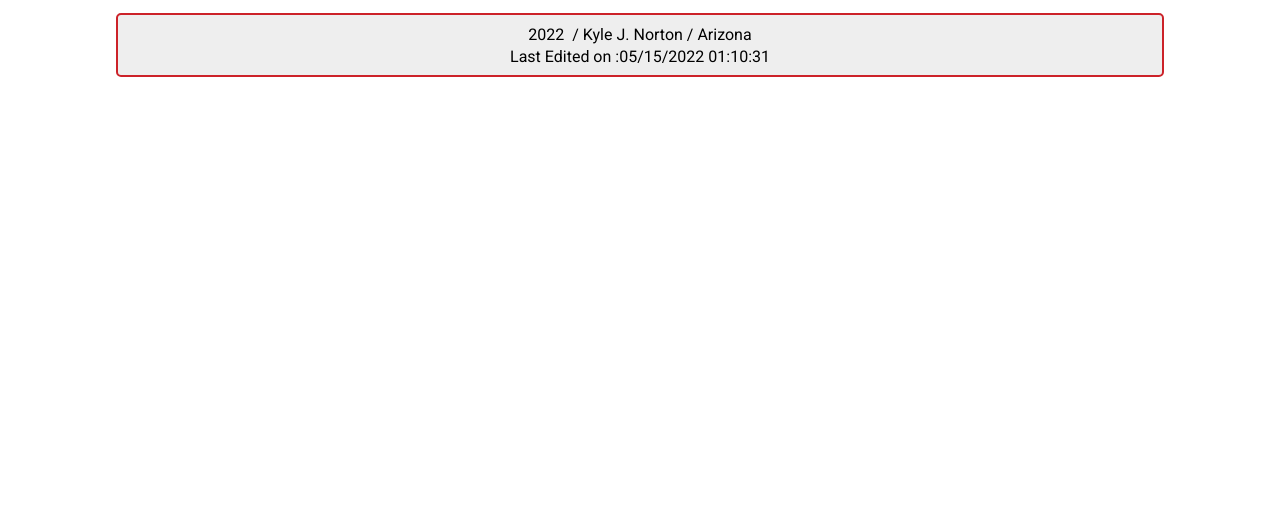
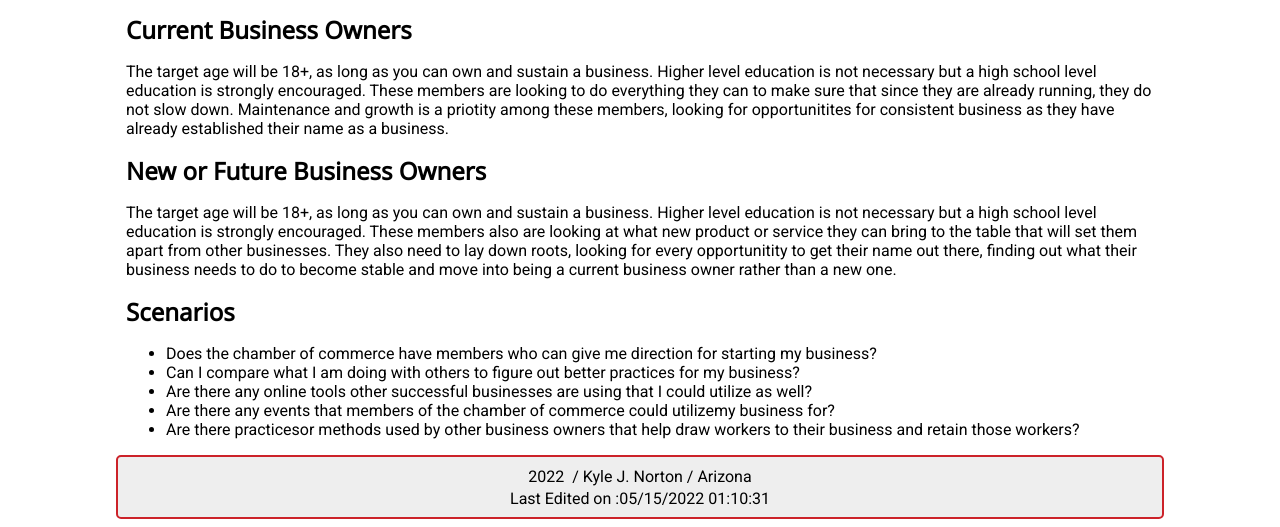
Before and after one commit to bacon0323/wdd230, a plain HTML site: page lesson3/target-audience.html in a window 1280 px wide. Shown: the part 351-878 px from the top of the page. Before the commit the page ends 800 px from the top, so only its background shows below. Drawn offline with Linux system fonts and the light colour scheme.

Commit message:
target audience page fixes

```diff
--- a/lesson3/target-audience.html
+++ b/lesson3/target-audience.html
@@ -34,6 +34,20 @@
     <main>
         <h2>Target Audience</h2>
         <p>The target audience is business owners in the Mesa area. These individuals own small businesses and their businesses are based in the Mesa area. These people are here to build connections within the community to both help their own business and build up others. The members of the community come here to better network within one group. Our goal is to bring these people together so that not only them, but the community that they help support is lifted up.</p>
+
+        <h2>Current Business Owners</h2>
+        <p>The target age will be 18+, as long as you can own and sustain a business. Higher level education is not necessary but a high school level education is strongly encouraged. These members are looking to do everything they can to make sure that since they are already running, they do not slow down. Maintenance and growth is a priotity among these members, looking for opportunitites for consistent business as they have already established their name as a business.</p>
+        <h2>New or Future Business Owners</h2>
+        <p>The target age will be 18+, as long as you can own and sustain a business. Higher level education is not necessary but a high school level education is strongly encouraged. These members also are looking at what new product or service they can bring to the table that will set them apart from other businesses. They also need to lay down roots, looking for every opportunitity to get their name out there, finding out what their business needs to do to become stable and move into being a current business owner rather than a new one. </p>
+
+        <h2>Scenarios</h2>
+        <ul>
+            <li>Does the chamber of commerce have members who can give me direction for starting my business?</li>
+            <li>Can I compare what I am doing with others to figure out better practices for my business?</li>
+            <li>Are there any online tools other successful businesses are using that I could utilize as well?</li>
+            <li>Are there any events that members of the chamber of commerce could utilizemy business for?</li>
+            <li>Are there practicesor methods used by other business owners that help draw workers to their business and retain those workers? </li>
+        </ul>
     </main>
     <footer>
         <span id="year"></span><p class="ft_txt">&nbsp; / Kyle J. Norton / Arizona</p><br>
```
